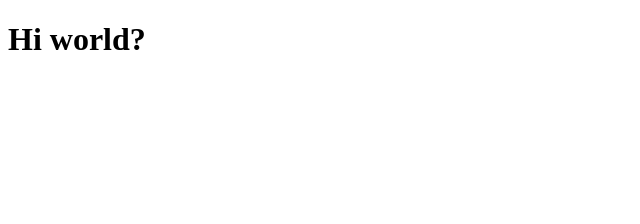
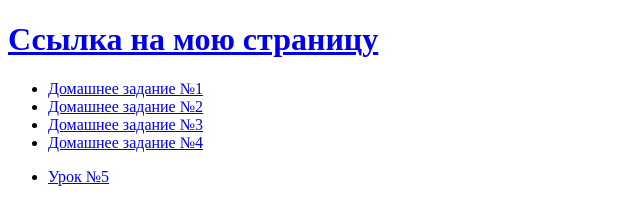
Before and after one commit to KpyTou-PoUjaH/KpyTou-PoUjaH.github.io, a plain HTML site: page index.html in a window 1280 px wide. Shown: the whole page, without its empty margins (0-640 px from the left). Drawn offline with Linux system fonts and the light colour scheme.

Commit message:
Add files via upload

```diff
--- a/index.html
+++ b/index.html
@@ -6,6 +6,30 @@
     <title>Моя первая страничка</title>
 </head>
 <body>
-    <h1>Hi world?</h1>
+    <h1>
+        <a href="my_page.html">Ссылка на мою страницу</a>
+    </h1>
+    <ul>
+        <li>
+            <a href="homework_1.html">Домашнее задание №1</a>
+        </li>
+
+        <li>
+            <a href="homework_2.html">Домашнее задание №2</a>
+        </li>
+        <li>
+            <a href="homework_3.html">Домашнее задание №3</a>
+        </li>
+        <li>
+            <a href="homework_4.html">Домашнее задание №4</a>
+        </li>
+
+    </ul>
+    <ul>
+        <li>
+            <a href="lesson_5.html">Урок №5</a>
+        </li>
+    </ul>
 </body>
+
 </html>
```
Also changed, not shown: lesson_5.html (added, +40 -0 lines).
